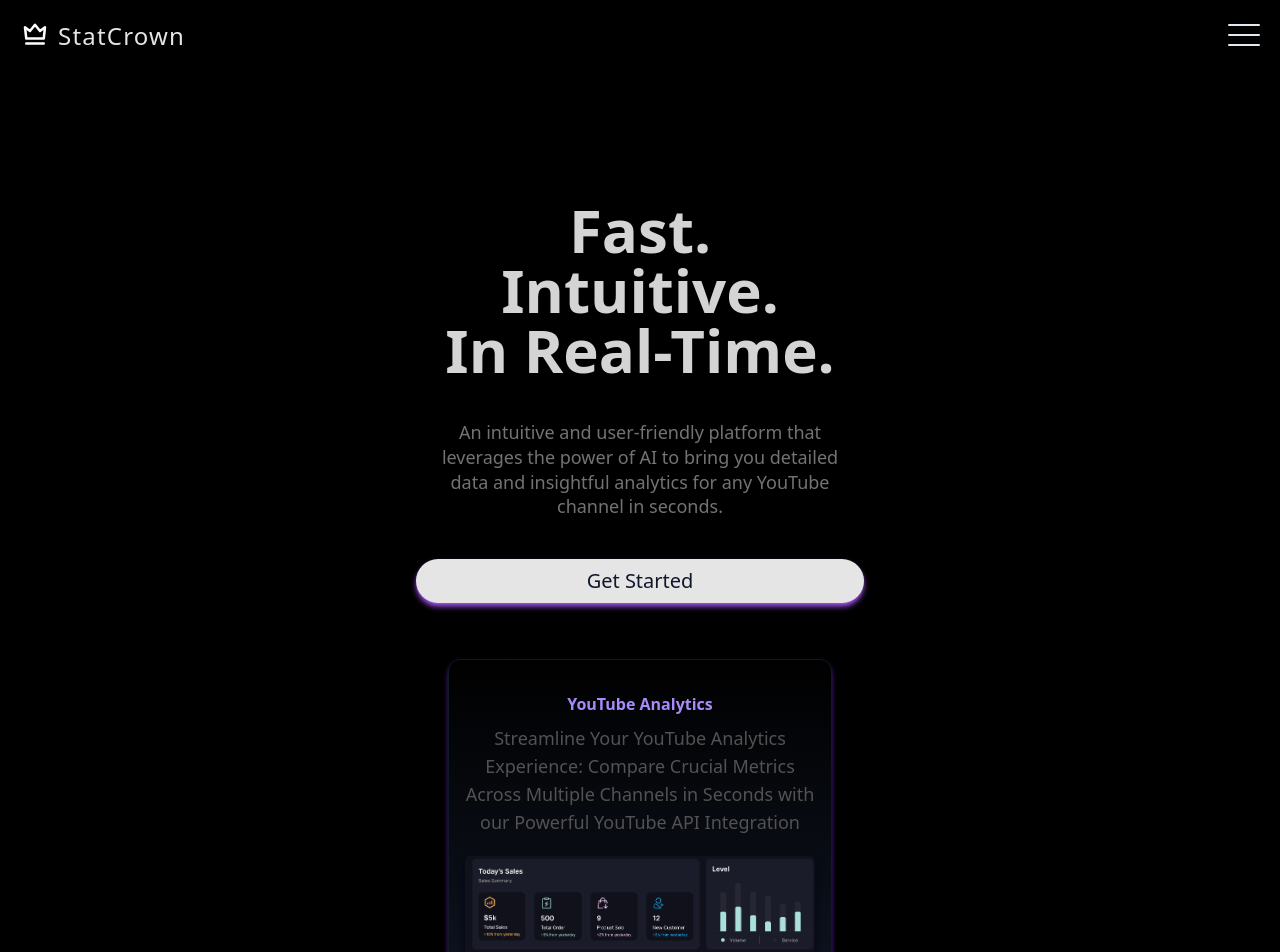
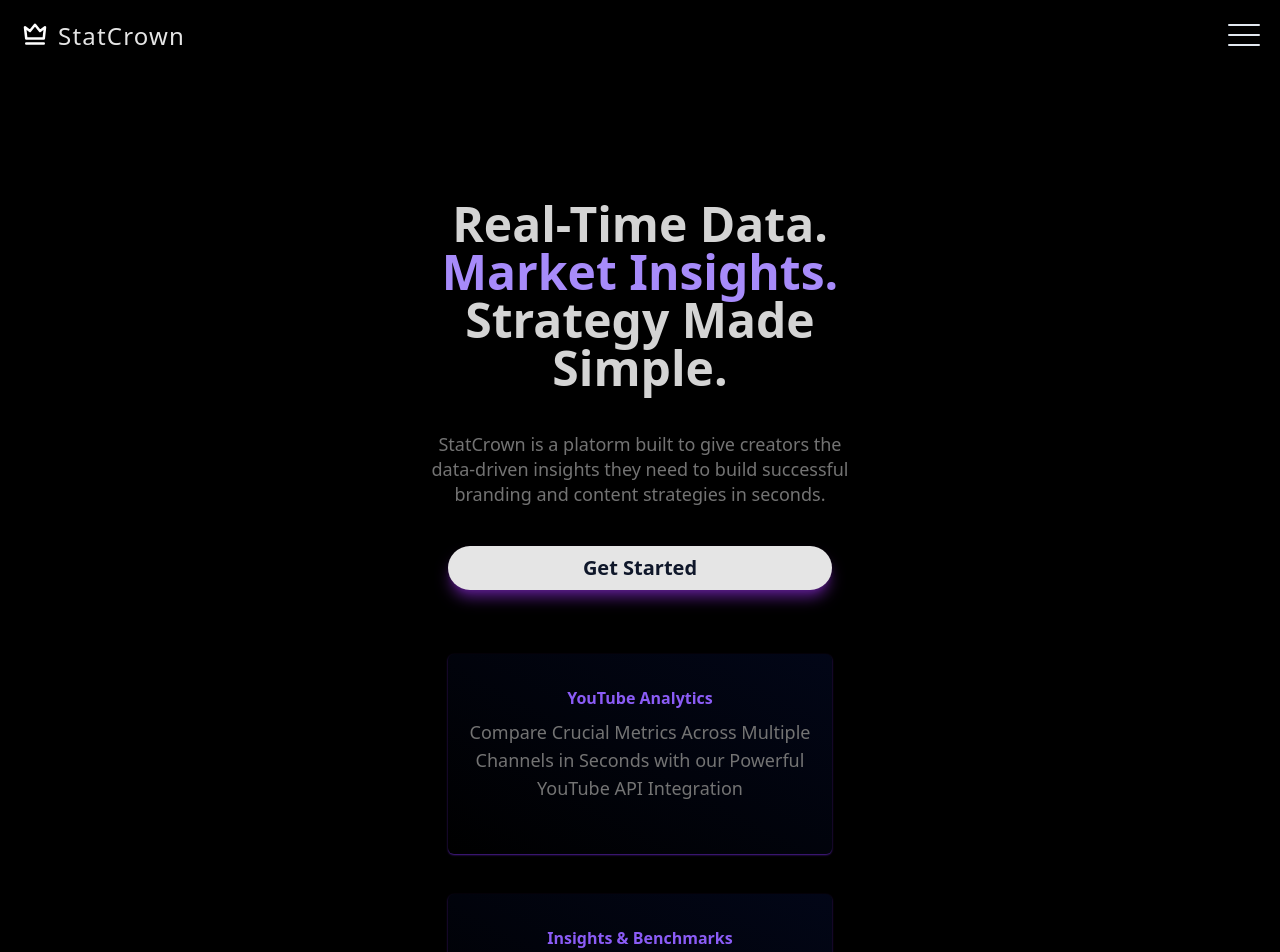
Before and after one commit to rstott87/analytics_api, a Next.js app: page / in a window 1280 px wide. Shown: the top 952 px of the page. Built offline with nearby package versions, Linux system fonts and the light colour scheme.

Commit message:
fixed layout

```diff
--- a/src/components/Example.jsx
+++ b/src/components/Example.jsx
@@ -3,17 +3,17 @@
 
 function Example(props) {
   return (
-    <section className="w-full max-w-sm rounded-xl border border-gray-900 bg-gradient-to-t from-gray-900 to-transparent p-4 py-8 shadow-md shadow-violet-900">
-      <h2 className="text-md font-bold text-violet-400">{props.title}</h2>
-      <h3 className="pb-5 pt-2 text-lg text-neutral-600"> {props.subtitle} </h3>
-      <div className="border-1 flex h-40 flex-col items-center overflow-hidden rounded-md border-slate-600 bg-slate-900 shadow-lg shadow-slate-950">
+    <section className="w-full max-w-sm rounded-md bg-gradient-to-bl from-slate-950 to-transparent p-4 py-8 shadow-sm shadow-violet-900">
+      <h2 className="text-md font-bold text-violet-500">{props.title}</h2>
+      <h3 className="pb-5 pt-2 text-lg text-neutral-500"> {props.subtitle} </h3>
+      {/* <div className="border-1 flex h-40 flex-col items-center overflow-hidden rounded-md border-slate-600 bg-slate-900 shadow-lg shadow-slate-950">
         <Image
           src={props.image}
           alt="example analytics image"
           width={450}
           height={250}
         />
-      </div>
+      </div> */}
     </section>
   );
 }
--- a/src/components/layout.js
+++ b/src/components/layout.js
@@ -7,7 +7,7 @@
       <main>{children}</main>
       <footer className="p-4 pt-8 text-center text-sm text-slate-500">
         {" "}
-        FCR AnalyticsLLC 2023{" "}
+        FCR Analytics LLC 2023{" "}
       </footer>
     </>
   );
--- a/src/pages/index.js
+++ b/src/pages/index.js
@@ -6,6 +6,7 @@
 import Head from "next/head";
 import analyticsImage_2 from "src/images/Analytics_Dashboard_2.png";
 import analyticsImage from "src/images/Analytics_Dashboard.png";
+import channel_example from "src/images/channel_example.png";
 
 const inter = Inter({ subsets: ["latin"] });
 
@@ -24,36 +25,38 @@
         ></meta>
       </Head>
       <section className="max-w-md pb-6 text-6xl ">
-        <div className="px-4 text-6xl font-bold  text-neutral-300 ">
-          <h2>Fast.</h2>
-          <h2>Intuitive.</h2>
-          <h2>In Real-Time.</h2>
+        <div className=" text-5xl font-semibold  text-neutral-300 ">
+          <h2>{`Real-Time Data.`}</h2>
+          <h2 className="text-violet-400">Market Insights.</h2>
+          <h2>Strategy Made Simple.</h2>
         </div>
-        <h3 className="px-2 py-10 text-center text-lg font-normal leading-snug text-neutral-500">
-          An intuitive and user-friendly platform that leverages the power of AI
-          to bring you detailed data and insightful analytics for any YouTube
-          channel in seconds.
+        <h3 className="px-2 py-10 text-center text-lg font-medium leading-snug text-neutral-500">
+          StatCrown is a platorm built to give creators the data-driven insights
+          they need to build successful branding and content strategies in
+          seconds.
         </h3>
 
-        <Link href="/youtube-channel-search">
-          <div className="rounded-full bg-neutral-200 px-4 py-2 text-xl font-normal text-slate-900 shadow-md shadow-purple-500">
-            {`Get Started`}
-          </div>
-        </Link>
+        <div className="px-8">
+          <Link href="/youtube-channel-search">
+            <div className="rounded-full bg-neutral-200 px-4 py-2 text-xl font-bold text-slate-900 shadow-lg shadow-purple-900">
+              {`Get Started`}
+            </div>
+          </Link>
+        </div>
       </section>
-      <div className="flex flex-col gap-10 py-8">
+      <div className="flex flex-col gap-10 px-5 pt-10">
         <Example
           image={analyticsImage}
           title={"YouTube Analytics"}
           subtitle={
-            "Streamline Your YouTube Analytics Experience: Compare Crucial Metrics Across Multiple Channels in Seconds with our Powerful YouTube API Integration"
+            "Compare Crucial Metrics Across Multiple Channels in Seconds with our Powerful YouTube API Integration"
           }
         />
         <Example
           image={analyticsImage_2}
           title={"Insights & Benchmarks"}
           subtitle={
-            "Uncover Your Competition's Secrets: Gain a Competitive Edge by Analyzing and Benchmarking Key Metrics of Other YouTube Channels with Easen"
+            "Gain a Competitive Edge by Analyzing and Benchmarking Key Metrics of Competitors with Ease"
           }
         />
       </div>
```
Also changed, not shown: src/images/channel_example.png (added).
